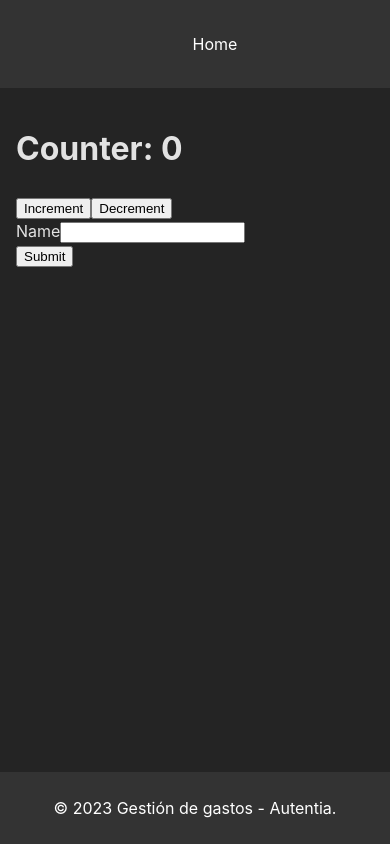
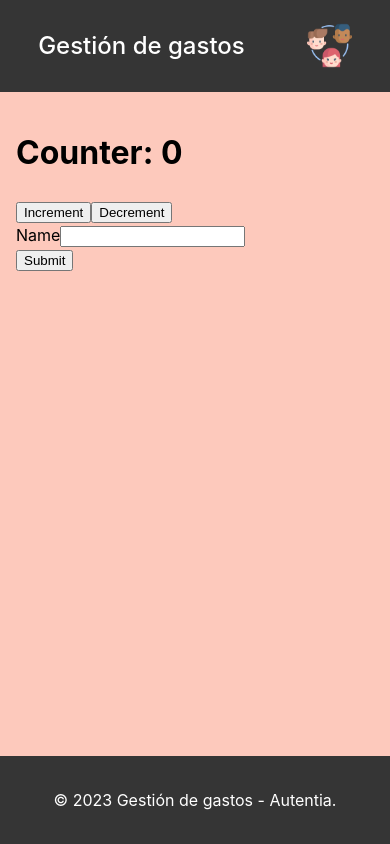
Before and after one commit to acalvom/gastos-compartidos-autentia, a React (Vite) app: page / in a window 390 px wide. Built offline with nearby package versions, Linux system fonts and the light colour scheme.

Commit message:
Feat: App layout (#4)
* feat: create components for Layout

* feat: mount Layout component

* chore: refactor App component

* test: unit test for Header component

```diff
--- a/src/App.css
+++ /dev/null
@@ -1,72 +0,0 @@
-.app-container {
-  display: flex;
-  flex-direction: column;
-  min-height: 100vh;
-}
-
-.app-header {
-  background-color: #333;
-  color: white;
-  padding: 1rem;
-}
-
-.navbar {
-  display: flex;
-  justify-content: space-between;
-  align-items: center;
-}
-
-.navbar ul {
-  list-style: none;
-  display: flex;
-}
-
-.navbar li {
-  margin-right: 1rem;
-  color: white;
-}
-
-.app-main {
-  flex: 1;
-  padding: 2rem;
-}
-
-.app-footer {
-  background-color: #333;
-  color: white;
-  text-align: center;
-  padding: 1rem;
-}
-
-/* Responsive Styles */
-@media only screen and (max-width: 768px) {
-  /* Tablet styles */
-  .app-header {
-    padding: 0.5rem;
-  }
-
-  .navbar {
-    flex-direction: column;
-    align-items: flex-start;
-  }
-
-  .navbar li {
-    margin: 0.5rem 0;
-  }
-
-  .app-main {
-    padding: 1rem;
-  }
-
-  .app-footer {
-    padding: 0.5rem;
-  }
-}
-
-@media only screen and (max-width: 480px) {
-  /* Mobile styles */
-  .navbar {
-    flex-direction: column;
-    align-items: center;
-  }
-}
--- a/src/App.tsx
+++ b/src/App.tsx
@@ -1,5 +1,5 @@
 import { useState } from 'react'
-import './App.css'
+import Layout from '@/layout/Layout'
 export const App = () => {
   const [counter, setCounter] = useState(0)
   const [name, setName] = useState('')
@@ -8,38 +8,25 @@ export const App = () => {
     e.preventDefault()
     console.log('Form submitted', name)
   }
+
   return (
-    <div className="app-container">
-      <header className="app-header">
-        <nav className="navbar">
-          <ul>
-            <li>Home</li>
-          </ul>
-        </nav>
-      </header>
-
-      <main className="app-main">
+    <Layout>
       <h1 data-testid="count">Counter: {counter}</h1>
-        <button data-testid="increment" onClick={() => setCounter(counter + 1)}>Increment</button>
-        <button data-testid="decrement" onClick={() => setCounter(counter - 1)}>Decrement</button>
+      <button data-testid="increment" onClick={() => setCounter(counter + 1)}>
+        Increment
+      </button>
+      <button data-testid="decrement" onClick={() => setCounter(counter - 1)}>
+        Decrement
+      </button>
 
       <form data-testid="form" onSubmit={handleSubmit}>
         <div>
           <label htmlFor="name">Name</label>
-            <input
-              type="text"
-              id="name"
-              onChange={(e) => setName(e.target.value)}
-            />
+          <input type="text" id="name" onChange={(e) => setName(e.target.value)} />
         </div>
         <button>Submit</button>
       </form>
-      </main>
-
-      <footer className="app-footer">
-        <p>&copy; 2023 Gestión de gastos - Autentia.</p>
-      </footer>
-    </div>
+    </Layout>
   )
 }
 
--- a/src/index.css
+++ b/src/index.css
@@ -12,6 +12,5 @@ body {
   font-weight: 400;
 
   color-scheme: light dark;
-  color: rgba(255, 255, 255, 0.87);
-  background-color: #242424;
+  background-color: rgba(255, 255, 255, 0.95);
 }
--- /dev/null
+++ b/src/layout/Footer/Footer.css
@@ -0,0 +1,6 @@
+.app-footer {
+  background-color: #353535;
+  color: white;
+  text-align: center;
+  padding: 1rem;
+}
--- /dev/null
+++ b/src/layout/Footer/Footer.tsx
@@ -0,0 +1,11 @@
+import './Footer.css'
+
+export const Footer = () => {
+  return (
+    <footer className="app-footer">
+      <p>&copy; 2023 Gestión de gastos - Autentia.</p>
+    </footer>
+  )
+}
+
+export default Footer
--- /dev/null
+++ b/src/layout/Header/Header.css
@@ -0,0 +1,43 @@
+.app-header {
+  background-color: #353535;
+  color: white;
+  padding: 1rem;
+}
+
+.app-title {
+  font-size: 1.85rem;
+  font-weight: 600;
+}
+
+.app-logo {
+  max-height: 65px;
+}
+
+.app-navbar {
+  display: flex;
+  flex-direction: row;
+  gap: 2rem;
+  align-items: center;
+  justify-content: space-evenly;
+}
+
+@media only screen and (max-width: 768px) {
+  .app-header {
+    padding: 0.5rem;
+  }
+
+  .app-logo {
+    max-height: 55px;
+  }
+}
+
+@media only screen and (max-width: 480px) {
+  .app-title {
+    font-size: 1.5rem;
+    font-weight: 500;
+  }
+
+  .app-logo {
+    max-height: 45px;
+  }
+}
--- /dev/null
+++ b/src/layout/Header/Header.tsx
@@ -0,0 +1,17 @@
+import people from '@/assets/people.png'
+import './Header.css'
+
+export const Header = () => {
+  return (
+    <header className="app-header">
+      <nav className="app-navbar">
+        <h1 className="app-title" data-testid="app-title">
+          Gestión de gastos
+        </h1>
+        <img className="app-logo" data-testid="app-logo" src={people} alt="People" />
+      </nav>
+    </header>
+  )
+}
+
+export default Header
--- /dev/null
+++ b/src/layout/Layout.css
@@ -0,0 +1,14 @@
+.app-container {
+  display: flex;
+  flex-direction: column;
+  min-height: 100vh;
+  width: 50%;
+  background-color: #FDC9BC;
+  margin: 0 auto;
+}
+
+@media only screen and (max-width: 768px) {
+  .app-container {
+    width: 100%;
+  }
+}
--- /dev/null
+++ b/src/layout/Layout.tsx
@@ -0,0 +1,20 @@
+import './Layout.css'
+import Header from './Header/Header'
+import Main from './Main/Main'
+import Footer from './Footer/Footer'
+
+type LayoutProps = {
+  children: JSX.Element[]
+}
+
+export const Layout = ({ children }: LayoutProps) => {
+  return (
+    <div className="app-container">
+      <Header />
+      <Main>{children}</Main>
+      <Footer />
+    </div>
+  )
+}
+
+export default Layout
--- /dev/null
+++ b/src/layout/Main/Main.css
@@ -0,0 +1,10 @@
+.app-main {
+  flex: 1;
+  padding: 2rem;
+}
+
+@media only screen and (max-width: 768px) {
+  .app-main {
+    padding: 1rem;
+  }
+}
--- /dev/null
+++ b/src/layout/Main/Main.tsx
@@ -0,0 +1,11 @@
+import './Main.css'
+
+type MainProps = {
+  children: JSX.Element[]
+}
+
+export const Main = ({ children }: MainProps) => {
+  return <main className="app-main">{children}</main>
+}
+
+export default Main
```
Also changed, not shown: src/assets/people.png (added), 1 other file (tests, documents, lock files or other folders). Lines whose indentation alone changed are shown as unchanged.
